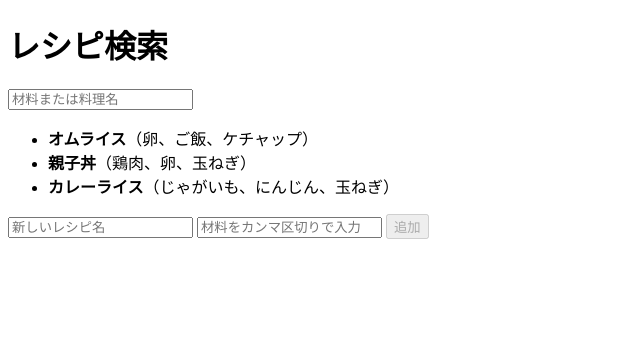
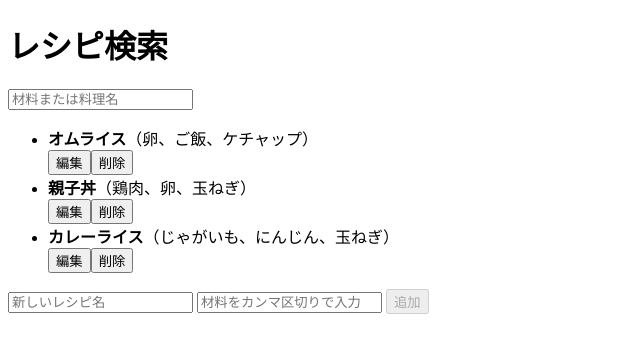
Before and after one commit to yhk-0707/recipe-app, a React (Vite) app in the folder react-learning/: page / in a window 1280 px wide. Shown: the top 352 px of the page, without its empty margins (0-640 px from the left). Built offline with nearby package versions, Linux system fonts and the light colour scheme.

Commit message:
feat:追加済みレシピの編集機能追加

```diff
--- a/react-learning/src/App.jsx
+++ b/react-learning/src/App.jsx
@@ -27,11 +27,45 @@ function SearchBox({ query, onChange }) {
     );
 }
 
-function RecipeCard({ recipe }) {
+function RecipeCard({
+    recipe,
+    onDelete,
+    onEdit,
+    isEditing,
+    editName,
+    setEditName,
+    editIngredients,
+    setEditIngredients,
+    onSaveEdit,
+    onCancelEdit
+}) {
     // レシピ1件分の表示のコンポーネント化
     return (
         <li>
-            <strong>{recipe.name}</strong>（{recipe.ingredients.join("、")}）{/* レシピ名と材料を表示する。joinで配列を文字列に変換する。 */}
+            {isEditing ? (
+                <div>
+                    <input
+                        value={editName}
+                        onChange={e => setEditName(e.target.value)}
+                        placeholder="レシピ名"
+                    />
+                    <input
+                        value={editIngredients}
+                        onChange={e => setEditIngredients(e.target.value)}
+                        placeholder="材料をカンマ区切りで入力"
+                    />
+                    <button onClick={onSaveEdit}>保存</button>
+                    <button onClick={onCancelEdit}>キャンセル</button>
+                </div>
+            ) : (
+                <div>
+                    <strong>{recipe.name}</strong>（{recipe.ingredients.join("、")}）{/* レシピ名と材料を表示する。joinで配列を文字列に変換する。 */}
+                    <div>
+                        <button onClick={() => onEdit(recipe)}>編集</button>
+                        <button onClick={() => onDelete(recipe.id)}>削除</button>
+                    </div>
+                </div>
+            )}
         </li>
     );
 }
@@ -56,6 +90,10 @@ function App() {
     //
     const [newName, setNewName] = useState(""); // 新しいレシピ名の状態を管理するためにuseStateを使う
     const [newIngredients, setNewIngredients] = useState(""); // 新しいレシピの材料入力状態を管理するためにuseStateを使う
+    const [editingRecipeId, setEditingRecipeId] = useState(null); // 編集中のレシピIDを管理するためのstate
+    const [editName, setEditName] = useState(""); // 編集中のレシピ名
+    const [editIngredients, setEditIngredients] = useState(""); // 編集中の材料入力
+
     const addRecipe = () => { // 新しいレシピを追加する関数
         const trimmedName = newName.trim();
         if (trimmedName === "") return; // 入力欄が空の場合は何もしない
@@ -71,6 +109,44 @@ function App() {
         ]);
         setNewName(""); // 入力欄をリセットする
         setNewIngredients(""); // 材料入力欄もリセットする
+    };
+
+    const startEdit = (recipe) => {
+        setEditingRecipeId(recipe.id);
+        setEditName(recipe.name);
+        setEditIngredients(recipe.ingredients.join(", "));
+    };
+
+    const cancelEdit = () => {
+        setEditingRecipeId(null);
+        setEditName("");
+        setEditIngredients("");
+    };
+
+    const saveEdit = () => {
+        const trimmedName = editName.trim();
+        if (trimmedName === "") return;
+
+        const ingredients = editIngredients
+            .split(",")
+            .map(ingredient => ingredient.trim())
+            .filter(Boolean);
+
+        setRecipes(prevRecipes =>
+            prevRecipes.map(recipe =>
+                recipe.id === editingRecipeId
+                    ? { ...recipe, name: trimmedName, ingredients }
+                    : recipe
+            )
+        );
+        cancelEdit();
+    };
+
+    const deleteRecipe = (id) => {
+        setRecipes(prevRecipes => prevRecipes.filter(recipe => recipe.id !== id));
+        if (editingRecipeId === id) {
+            cancelEdit();
+        }
     };
 
     // 検索処理 search.jsに該当
@@ -101,7 +177,19 @@ function App() {
                 : (<ul> {/*// 順序なしリスト（ul要素）で検索結果を表示する */}
                     {results.map(recipe =>  // 検索結果があるとき、results配列のリスト(li要素)を作成。
                     (
-                        <RecipeCard key={recipe.id} recipe={recipe} /> // keyはReactがリストの要素を識別するために必要。recipe.idを使うことで一意の値を指定する。
+                        <RecipeCard
+                            key={recipe.id}
+                            recipe={recipe}
+                            onDelete={deleteRecipe}
+                            onEdit={startEdit}
+                            isEditing={editingRecipeId === recipe.id}
+                            editName={editName}
+                            setEditName={setEditName}
+                            editIngredients={editIngredients}
+                            setEditIngredients={setEditIngredients}
+                            onSaveEdit={saveEdit}
+                            onCancelEdit={cancelEdit}
+                        /> // keyはReactがリストの要素を識別するために必要。recipe.idを使うことで一意の値を指定する。
                     ))}
                 </ul>
                 )}
```
